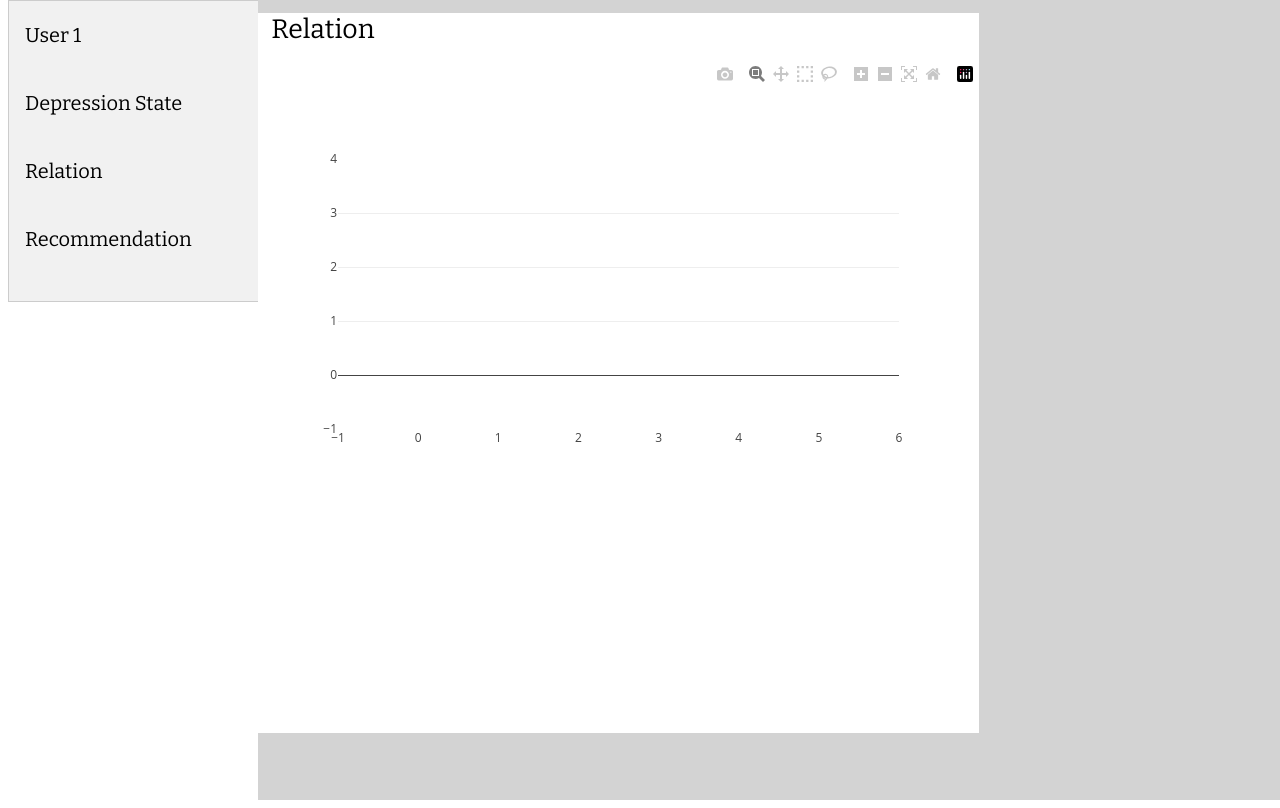
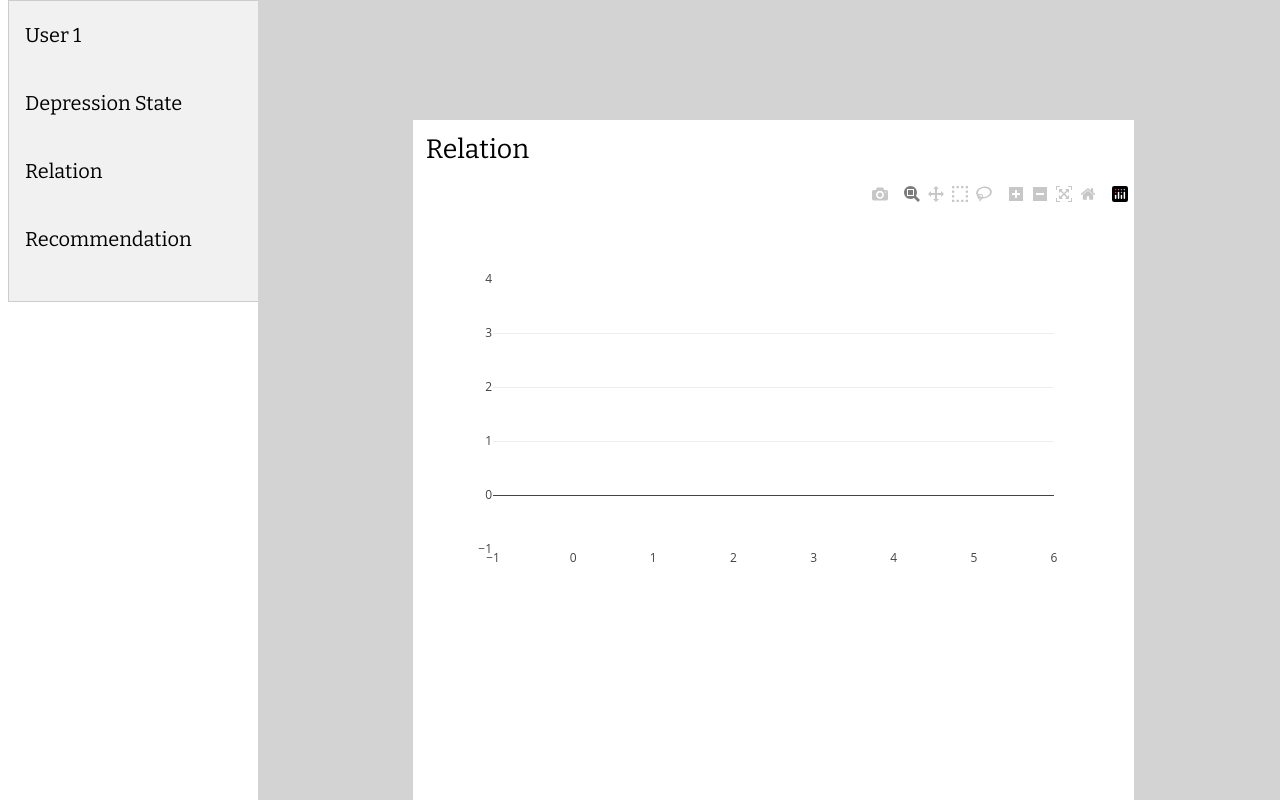
Before and after one commit to ptptsw/hifi, a Flask app: page /1/relation in a window 1280 px wide. Shown: the part 68-876 px from the top of the page. Run offline with Flask 2, Linux system fonts and the light colour scheme; some libraries are stand-ins or nearby versions; some web fonts are replaced.

Commit message:
css change

```diff
--- a/hifi/static/depression_state.css
+++ b/hifi/static/depression_state.css
@@ -147,5 +147,11 @@ p{
 .graph_background{
     height: 90%;
     width: 70%;
+    display: inline-block;
+    position: absolute;
+    top: 15%;
+    left: 15%;
+    right: 15%;
+    overflow:hidden;
     background-color: #FFFFFF;
 }
```
